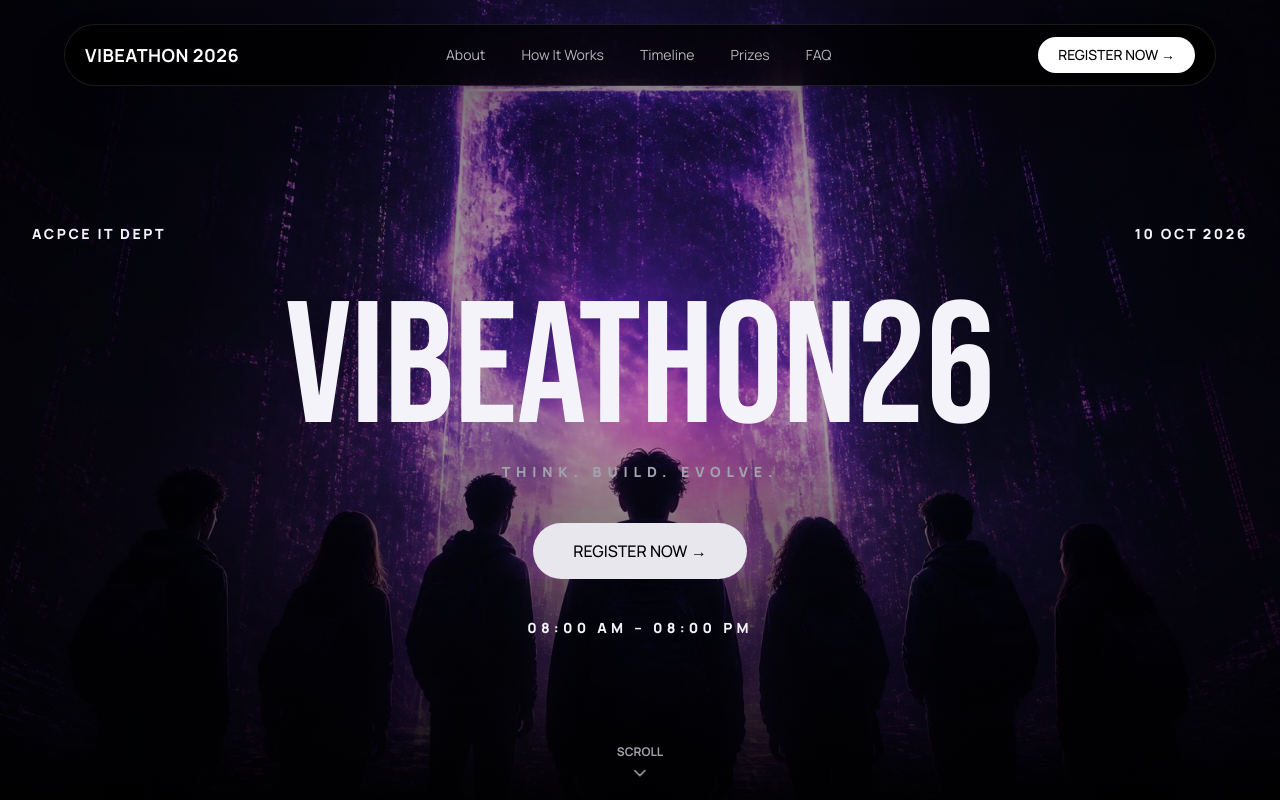
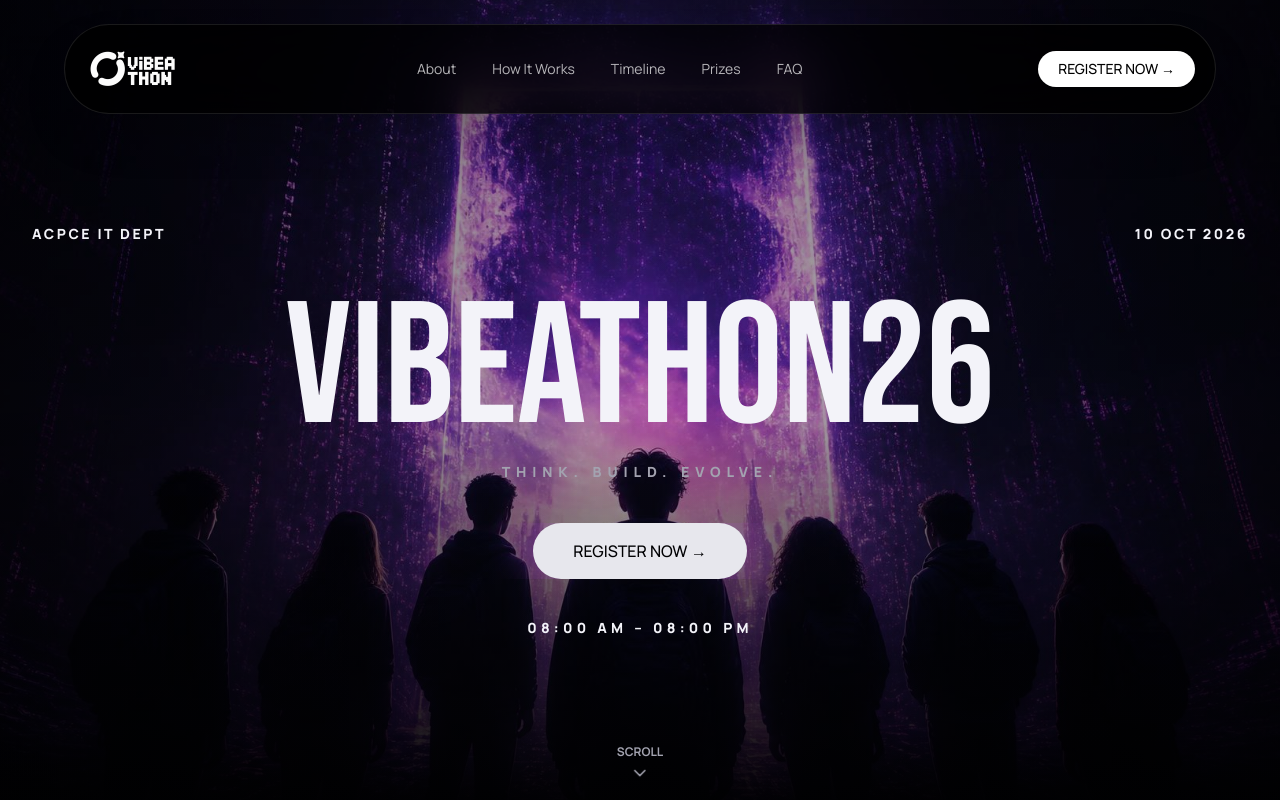
Before and after one commit to Prathamesh-202007/VIBEATHON26, a React (Vite) app: page / in a window 1280 px wide. Shown: the top 800 px of the page. Built offline with nearby package versions, Linux system fonts and the light colour scheme.

Commit message:
Add logo to Navbar component
Added a logo to the Navbar component and updated the button to display the logo instead of text.

```diff
--- a/src/components/layout/Navbar.jsx
+++ b/src/components/layout/Navbar.jsx
@@ -1,6 +1,7 @@
 import { Menu, X } from "lucide-react";
 import { Button } from "@/components/ui/button";
 import { navItems, registrationUrl } from "@/data/eventData";
+import vibeathonLogo from "@/assets/vibeathon-logo.png";
 
 export default function Navbar({
   menuOpen,
@@ -25,10 +26,20 @@ export default function Navbar({
 
         {/* Logo */}
         <button
-          onClick={() => window.scrollTo({ top: 0, behavior: "smooth" })}
-          className="text-lg font-bold tracking-wide text-white"
+          onClick={() =>
+            window.scrollTo({
+              top: 0,
+              behavior: "smooth",
+            })
+          }
+          className="flex items-center"
+          aria-label="Go to top"
         >
-          VIBEATHON 2026
+          <img
+            src={vibeathonLogo}
+            alt="VIBEATHON 2026"
+            className="h-14 w-auto object-contain md:h-16"
+          />
         </button>
 
         {/* Desktop Navigation */}
@@ -52,7 +63,9 @@ export default function Navbar({
             } else {
               document
                 .querySelector("#register")
-                ?.scrollIntoView({ behavior: "smooth" });
+                ?.scrollIntoView({
+                  behavior: "smooth",
+                });
             }
           }}
           className="hidden rounded-full bg-white px-5 text-black hover:bg-white/90 md:flex"
@@ -74,6 +87,7 @@ export default function Navbar({
       {menuOpen && (
         <div className="mt-3 rounded-2xl border border-white/10 bg-black/95 p-4 backdrop-blur-xl md:hidden">
           <div className="flex flex-col gap-2">
+
             {navItems.map((item) => (
               <button
                 key={item.label}
@@ -91,11 +105,18 @@ export default function Navbar({
 
                 if (registrationUrl && registrationUrl !== "#") {
                   window.open(registrationUrl, "_blank");
+                } else {
+                  document
+                    .querySelector("#register")
+                    ?.scrollIntoView({
+                      behavior: "smooth",
+                    });
                 }
               }}
             >
               REGISTER NOW →
             </Button>
+
           </div>
         </div>
       )}
```
